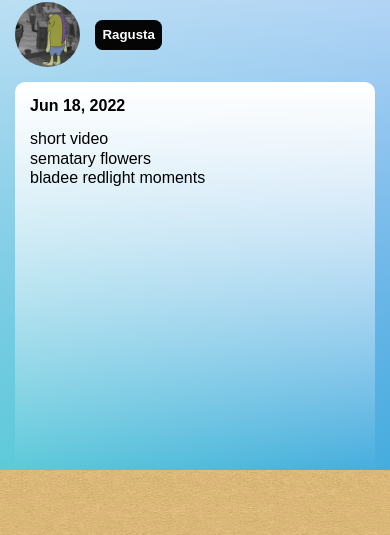
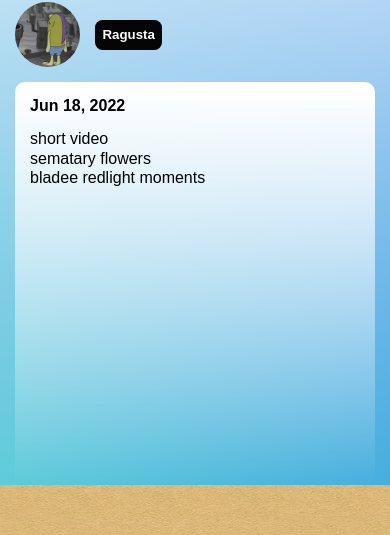
Before and after one commit to RipeRagusta/ragusta, a plain HTML site: page 7.html in a window 390 px wide. Shown: the part 260-795 px from the top of the page. Drawn offline with Linux system fonts and the light colour scheme.

Commit message:
Update style.css

```diff
--- a/style.css
+++ b/style.css
@@ -383,7 +383,7 @@ header{
     max-width: calc( 100vw - 30px);
     background: linear-gradient(180deg, white, transparent 100%);
     border-radius: 10px 10px 0 0;
-    min-height: calc(85vh - 110px - ((100vw / 16) * 9));
+    min-height: calc(85vh - 95px - ((100vw / 16) * 9));
   }
 
   video{
```
